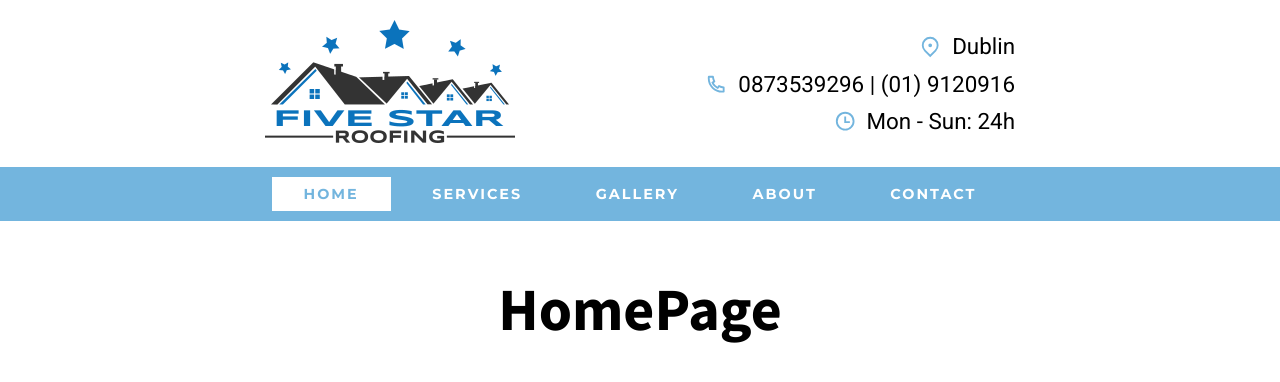
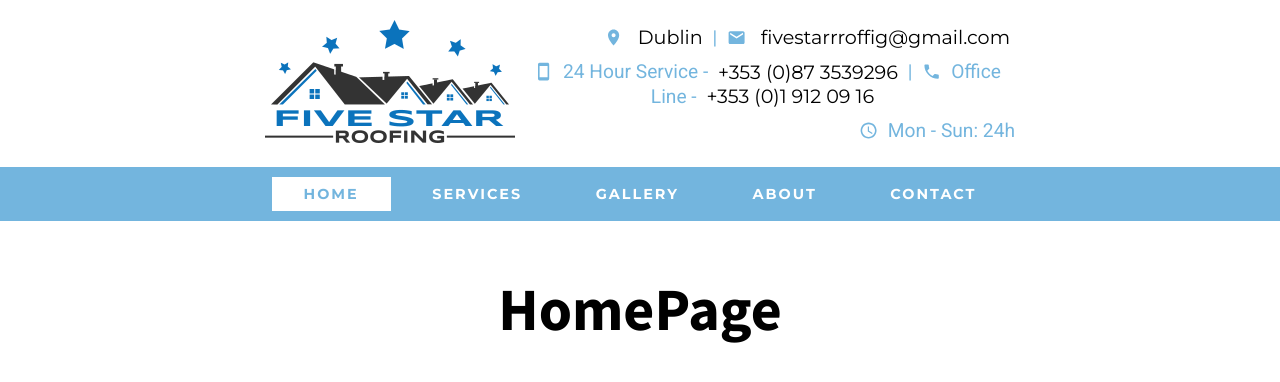
Before and after one commit to pawelztef/five-star-roofing, a React (Create React App) app in the folder five_star_roofing_frontend/: page / in a window 1280 px wide. Shown: the top 382 px of the page. Built offline with nearby package versions, Linux system fonts and the light colour scheme.

Commit message:
Top nav contact details.

```diff
--- a/five_star_roofing_frontend/src/assets/sass/2-components/_top-nav.sass
+++ b/five_star_roofing_frontend/src/assets/sass/2-components/_top-nav.sass
@@ -15,8 +15,12 @@
   display: flex
   flex-direction: column
   align-items: flex-end
-  font-size: 1.4rem
-  color: $fsr-bl
+  font-size: 1.2rem
+  color: $fsr-1
+  a
+    font-size: 1.2rem
+    margin: 0 5px
+
   span
     margin-bottom: 10px
     &:last-of-type
@@ -24,5 +28,5 @@
   svg
     position: relative
     top: 3px
-    margin-right: 5px
+    margin: 0 5px
     color: $fsr-1
--- a/five_star_roofing_frontend/src/components/TopNav.js
+++ b/five_star_roofing_frontend/src/components/TopNav.js
@@ -1,5 +1,5 @@
 import React from 'react'
-import { RiMapPin2Line, RiPhoneLine, RiTimeLine } from "react-icons/ri"
+import { MdSmartphone, MdLocalPhone, MdPlace, MdAccessTime, MdEmail } from "react-icons/md"
 import Brand from './Brand'
 
 export default function TopNav() {
@@ -10,13 +10,13 @@ export default function TopNav() {
             <Brand />
             <div className="pz-nav__top-row_contact-details">
               <span>
-                <RiMapPin2Line /> Dublin
+                <MdPlace /> <a href="#">Dublin</a> | <MdEmail /> <a href="mailto: fivestarrroffig@gmail.com">fivestarrroffig@gmail.com</a>
               </span>
               <span>
-                <RiPhoneLine /> 0873539296 | (01) 9120916
+                <MdSmartphone /> 24 Hour Service - <a href="tel:00353873539296">+353 (0)87 3539296</a> | <MdLocalPhone /> Office Line - <a href="tel:0035319120916">+353 (0)1 912 09 16</a>
               </span>
               <span>
-                <RiTimeLine /> Mon - Sun: 24h
+                <MdAccessTime /> Mon - Sun: 24h
               </span>
             </div>
           </div>
```
